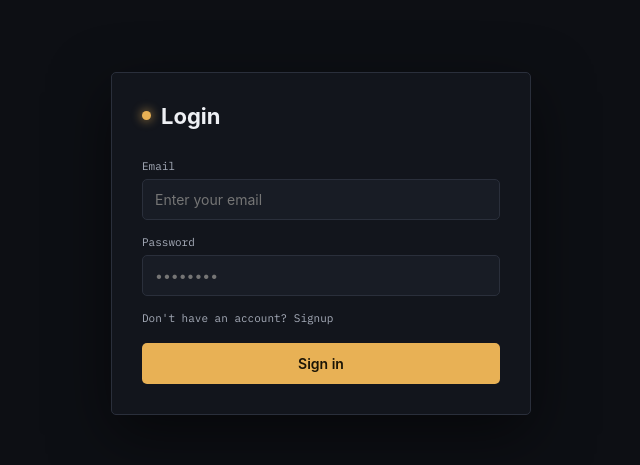
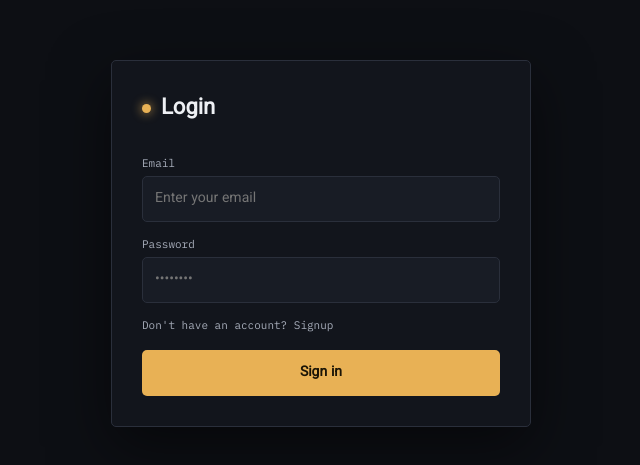
Before and after one commit to SajjadR17/ai-chat-app, a React (Vite) app: page /login in a window 1280 px wide. Shown: the part 157-622 px from the top of the page, without its empty margins (319-959 px from the left). Built offline with nearby package versions, Linux system fonts and the light colour scheme; no server answers.

Commit message:
Add vazirmatn font

```diff
--- a/package.json
+++ b/package.json
@@ -10,6 +10,7 @@
     "preview": "vite preview"
   },
   "dependencies": {
+    "@fontsource/vazirmatn": "^5.3.0",
     "@google/generative-ai": "^0.24.1",
     "@reduxjs/toolkit": "^2.11.2",
     "axios": "^1.16.0",
--- a/src/components/SearchModal.jsx
+++ b/src/components/SearchModal.jsx
@@ -7,7 +7,7 @@ import { useNavigate } from "react-router-dom";
 import { FiMessageSquare } from "react-icons/fi";
 import { createPortal } from "react-dom";
 
-function SearchModal({ setSearchModalOpen }) {
+function SearchModal({ setSearchModalOpen, setMenuOpen }) {
   const [searchValue, setSearchValue] = useState("");
   const [conversations, setConversations] = useState([]);
   const [displayConversations, setDisplayConversations] = useState([]);
@@ -84,6 +84,7 @@ function SearchModal({ setSearchModalOpen }) {
               onClick={() => {
                 navigate(`/chat/${c.id}`);
                 setSearchModalOpen(false);
+                setMenuOpen(false);
               }}
             >
               <FiMessageSquare />
--- a/src/components/SideBar.jsx
+++ b/src/components/SideBar.jsx
@@ -173,7 +173,10 @@ function SideBar({ menuOpen, setMenuOpen }) {
         />
       )}
       {searchModalOpen && (
-        <SearchModal setSearchModalOpen={setSearchModalOpen} />
+        <SearchModal
+          setMenuOpen={setMenuOpen}
+          setSearchModalOpen={setSearchModalOpen}
+        />
       )}
     </aside>
   );
--- a/src/main.jsx
+++ b/src/main.jsx
@@ -5,6 +5,7 @@ import "./styles/index.css";
 import App from "./App.jsx";
 import { AuthProvider } from "./contexts/authContext.jsx";
 import { AiProvider } from "./contexts/aiContext.jsx";
+import "@fontsource/vazirmatn";
 
 createRoot(document.getElementById("root")).render(
   <StrictMode>
--- a/src/styles/chatPage.css
+++ b/src/styles/chatPage.css
@@ -258,8 +258,8 @@ main {
   border-right: 3px solid var(--accent-dim);
 }
 
-.bubble img{
-margin: 10px 0;
+.bubble img {
+  margin: 10px 0;
 }
 
 .bubble a {
@@ -487,16 +487,16 @@ margin: 10px 0;
     max-width: 85%;
   }
 
+  .msg-avatar {
+    display: none;
+  }
+
   .msg-row {
     padding: 0 20px;
   }
 }
 
 @media (max-width: 480px) {
-  .msg-avatar {
-    display: none;
-  }
-
   .msg-body {
     max-width: 95%;
   }
--- a/src/styles/index.css
+++ b/src/styles/index.css
@@ -61,15 +61,7 @@ html {
 
 body {
   min-height: 100vh;
-  font-family:
-    "Geist Sans",
-    -apple-system,
-    BlinkMacSystemFont,
-    "Segoe UI",
-    Roboto,
-    Helvetica,
-    Arial,
-    sans-serif;
+  font-family: "Vazirmatn", "Geist Sans", sans-serif;
   background: var(--bg-primary);
   color: var(--text-primary);
   height: 100%;
@@ -136,7 +128,7 @@ button:disabled {
   height: 100vh;
 }
 
-@media (max-width: 768px) {
+@media (max-width: 850px) {
   .app {
     grid-template-columns: 1fr;
     grid-template-areas: "chat";
--- a/src/styles/sideBar.css
+++ b/src/styles/sideBar.css
@@ -38,7 +38,7 @@ aside {
 
 .conversations {
   display: flex;
-  margin-top: 20px;
+  margin-top: 30px;
   flex-direction: column;
   gap: 10px;
   flex: 1;
@@ -349,7 +349,7 @@ aside {
   }
 }
 
-@media (max-width: 768px) {
+@media (max-width: 850px) {
   aside {
     position: fixed;
     top: 58px;
```
Also changed, not shown: 1 other file (tests, documents, lock files or other folders).
